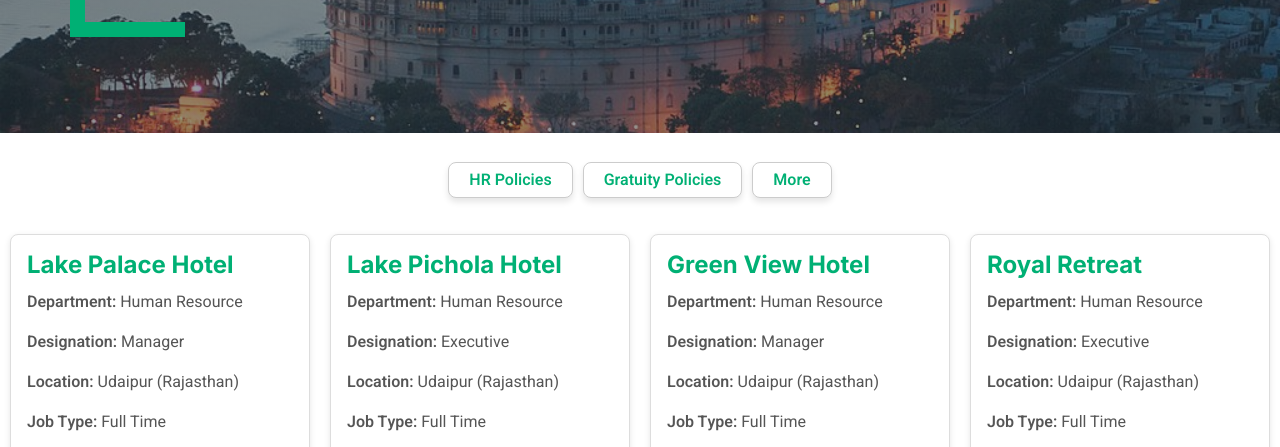
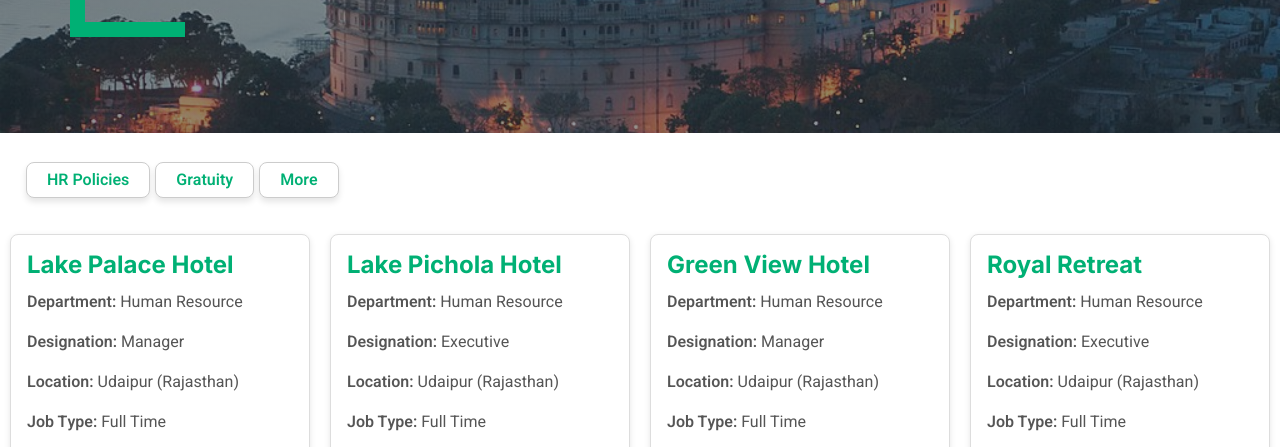
Before and after one commit to udaipurHotelier/Job_Portal, a plain HTML site: page hrexp.html in a window 1280 px wide. Shown: the part 339-786 px from the top of the page. Drawn offline with nearby package versions, Linux system fonts and the light colour scheme.

Commit message:
Add files via upload

```diff
--- a/css/learncss.css
+++ b/css/learncss.css
@@ -1,12 +1,13 @@
 .learn_container {
             display: flex;
             flex-direction: row;
-            gap: 10px;
+            gap: 5px;
             align-items: center;
-            justify-content: center;
+
             padding: 1px;
 			margin-top:-20px;
 			margin-bottom:25px;
+			margin-left:25px;
 
         }
 .Formate_container{
--- a/hrexp.html
+++ b/hrexp.html
@@ -87,7 +87,7 @@
             <a href="Downloadformate.html">HR Policies</a>
         </div>
         <div class="section_for" id="gratuity-format">
-            <a href="Downloadformate.html">Gratuity Policies</a>
+            <a href="Downloadformate.html">Gratuity</a>
         </div>
         <div class="section_for" id="increment-policies">
             <a href="Downloadformate.html">More</a>
```
